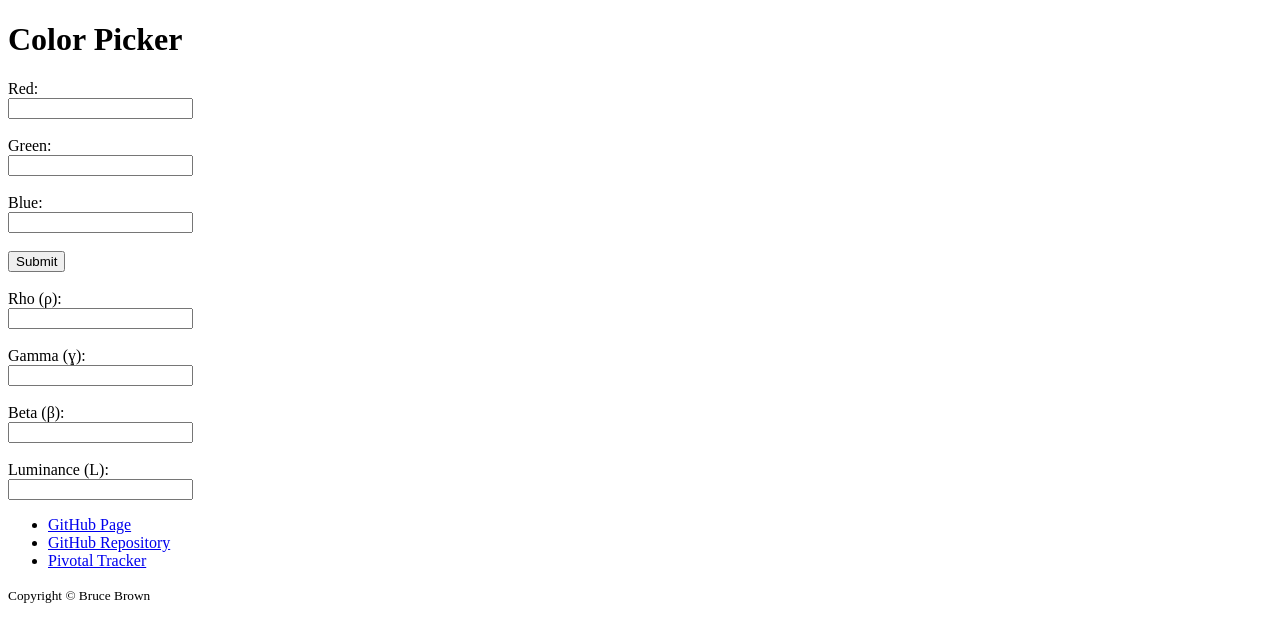
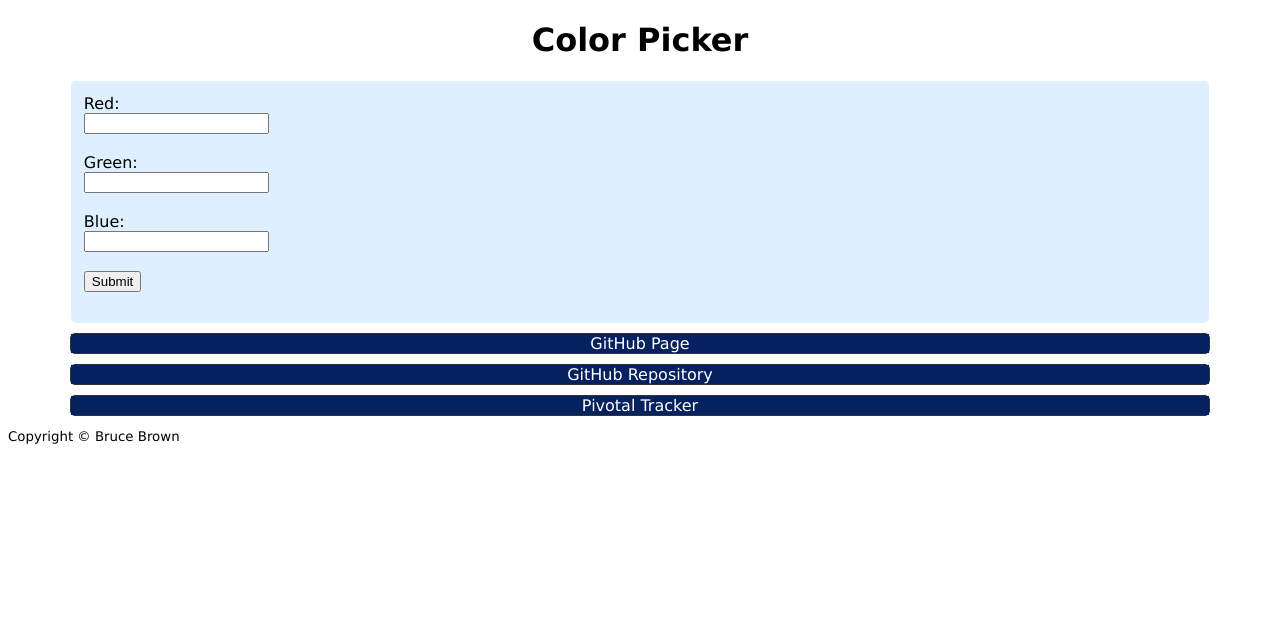
Before and after one commit to bbrown32CVTC/ColorPicker, a plain HTML site: page index.html in a window 1280 px wide. Drawn offline with Linux system fonts and the light colour scheme.

Commit message:
Added js and css files. Enhanced css and index.

```diff
--- /dev/null
+++ b/css/colorpicker.css
@@ -0,0 +1,44 @@
+body { font-family: Verdana, Geneva, sans-serif; }
+
+h1 {text-align: center;}
+
+nav a {
+  background-color: #06215F;
+  color: #FFF;
+  display: block;
+  text-decoration: none;
+}
+
+nav ul {
+  list-style: none;
+  margin: 0;
+  padding: 0;
+}
+
+nav li {
+  border: 1px solid #333;
+  border-radius: 5px;
+  margin: 10px auto;
+  text-align: center;
+  width: 90%;
+}
+
+nav a:link { color: #FFF; }
+
+nav a:visited { color: #8AC4F5; }
+
+nav a:hover, nav a:focus {
+  background-color: #CAE4FA;
+  border-radius: 5px;
+  color: #333;
+  font-weight: bold;
+}
+main {
+  background-color: #DEF0FF;
+  border-radius: 5px;
+  margin: 0 auto;
+  padding: 1%;
+  width: 88%;
+}
+
+#Conversion {display: none;}
--- a/index.html
+++ b/index.html
@@ -3,6 +3,7 @@
   <head>
     <meta charset="UTF-8">
     <title>Color Picker</title>
+    <link rel="stylesheet" type="text/css" href="css/colorpicker.css">
   </head>
 
   <body>
@@ -46,6 +47,7 @@
       <small>Copyright &copy; Bruce Brown</small>
     </footer>
 
+    <script src="js/colorpicker.js"></script>
   </body>
 
 </html>
```
Also changed, not shown: js/colorpicker.js (added).
